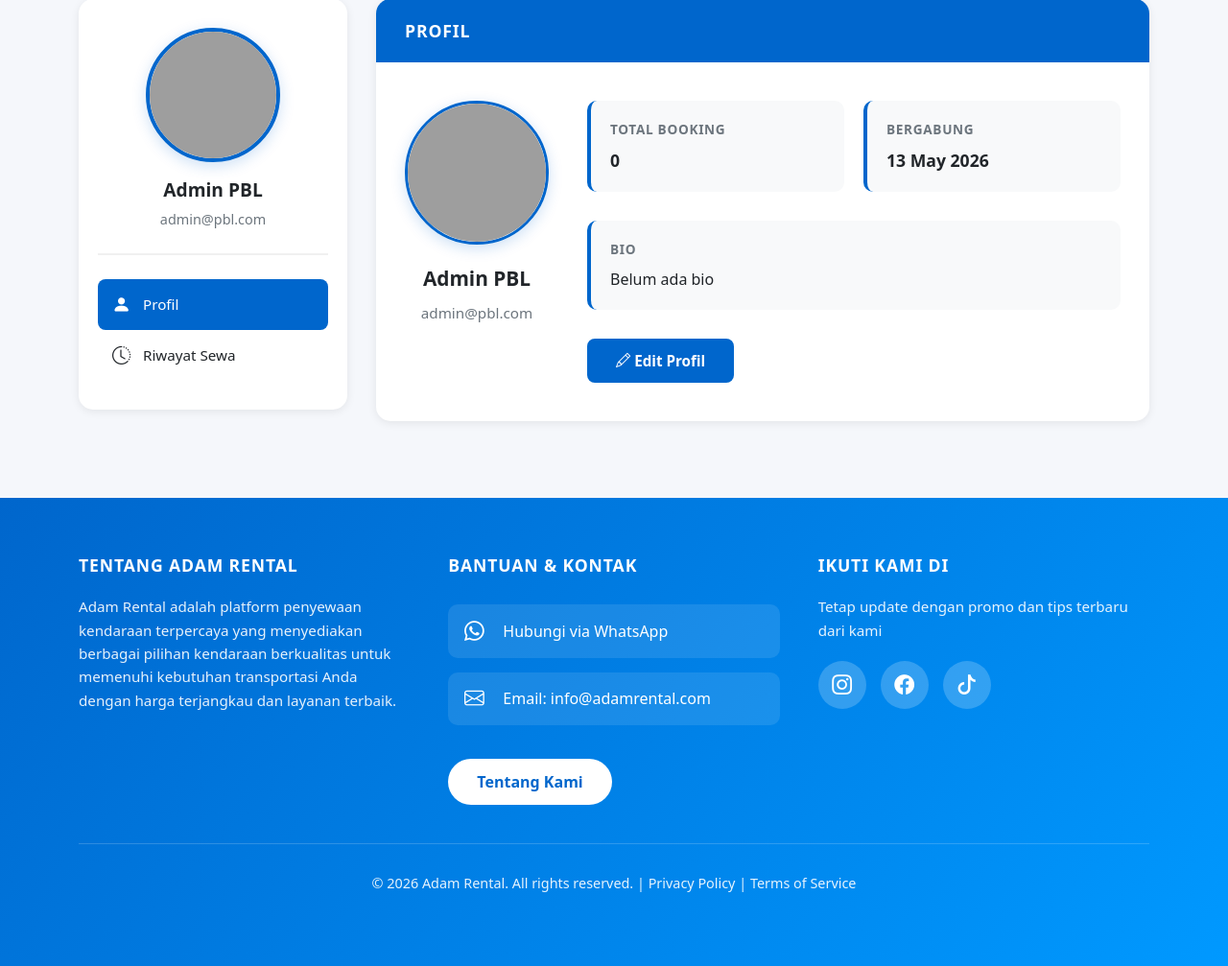
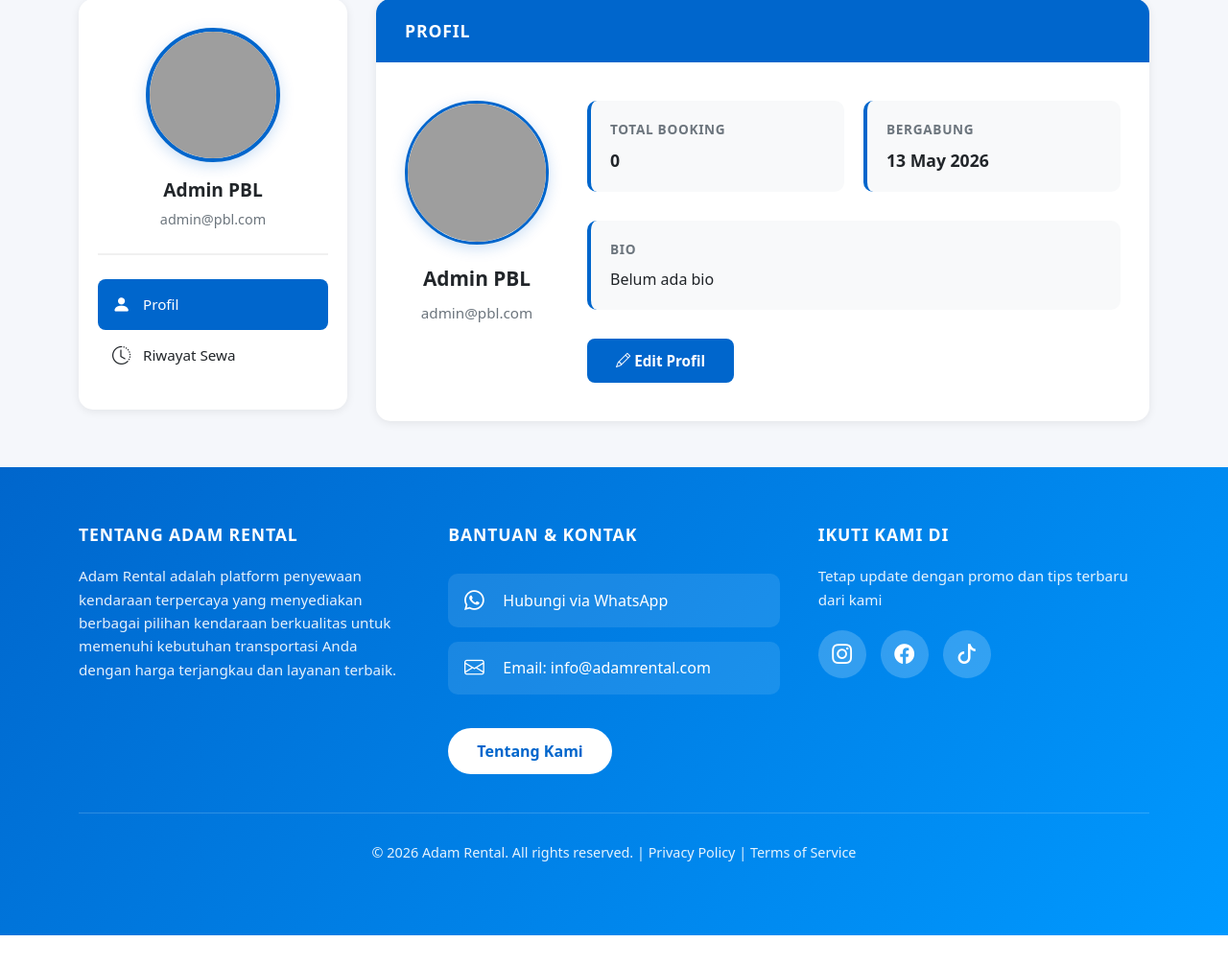
Before and after one commit to adambahyn/PEBEEL-GENAP-2026, a Laravel app: page /user/profile in a window 1280 px wide. Shown: the part 333-1340 px from the top of the page at 96% size. After the commit the page ends 1308 px from the top, so only its background shows below. Run offline with Laravel 12, Linux system fonts and the light colour scheme; a user stored in the database is signed in; data comes from the database, SQL or seed files in the repository; data that the repository does not hold is empty; parts of the project's set-up code (start-up, migrations or seed data) failed here and were passed over; grey boxes are pictures that could not be loaded.

Commit message:
update bug kecil di halaman profile

```diff
--- a/resources/views/user/profile.blade.php
+++ b/resources/views/user/profile.blade.php
@@ -120,7 +120,7 @@
             background: linear-gradient(135deg, #0066cc 0%, #0099ff 100%);
             color: white;
             padding: 60px 0;
-            margin-top: 80px;
+            margin-top: 30px;
         }
 
         .footer-content {
```
